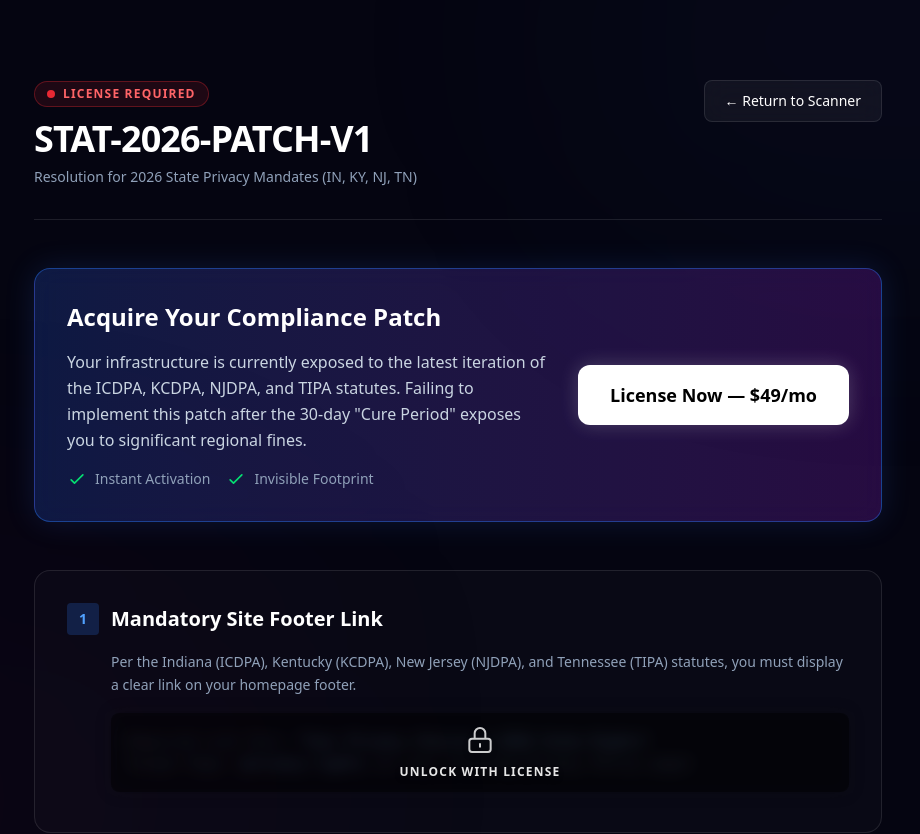
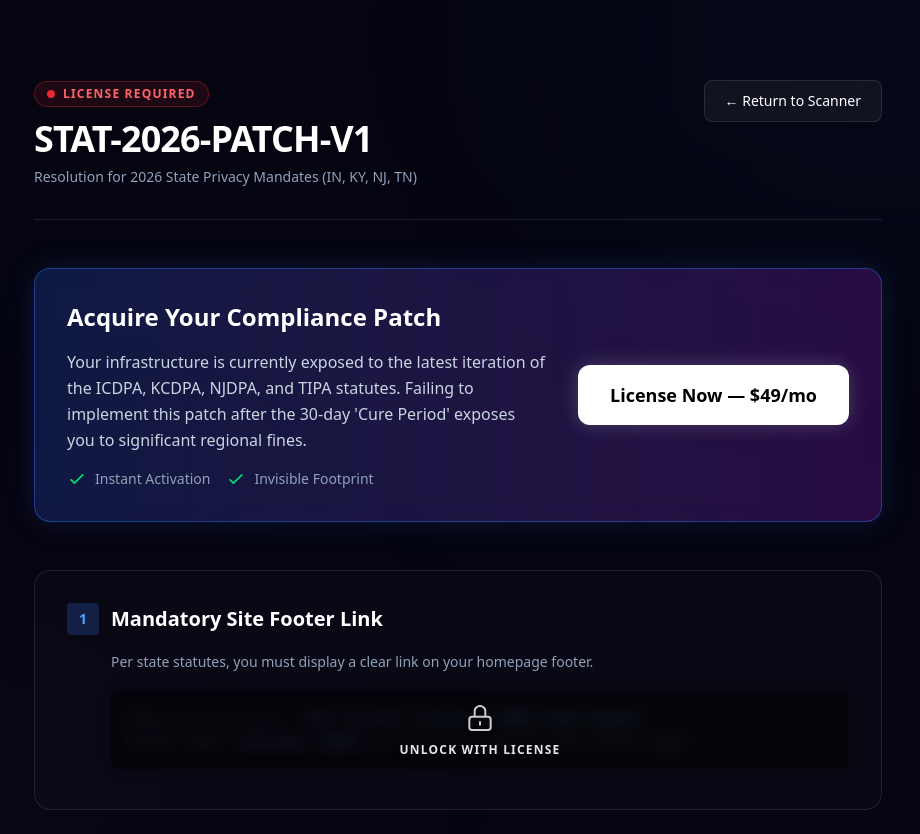
Before and after one commit to cybergod-duck/simple-as-that-lab, a Next.js app in the folder web/: page /success in a window 1280 px wide. Shown: the top 834 px of the page, without its empty margins (182-1102 px from the left). Built offline with nearby package versions, Linux system fonts and the light colour scheme.

Commit message:
feat: DEVOPS-WRAITH dynamic state routing

```diff
--- a/web/app/page.tsx
+++ b/web/app/page.tsx
@@ -1,6 +1,67 @@
 import Link from 'next/link';
 
-export default function Home() {
+// Helper to determine threat text based on the dynamic state parameter
+function getThreatData(stateParam?: string | string[]) {
+  const defaultData = {
+    title: "Ordinance Monitoring Active",
+    subtitle: "Automated at Scale.",
+    description: "We monitor hyper-local digital ordinances and deploy invisible patches before the fines hit. You aren't buying software; you're buying the absence of a lawsuit.",
+    alertPulse: "bg-blue-500",
+    alertBg: "bg-blue-500/10",
+    alertText: "text-blue-400",
+    alertBorder: "border-blue-500/30"
+  };
+
+  if (!stateParam) return defaultData;
+
+  const state = Array.isArray(stateParam) ? stateParam[0].toUpperCase() : stateParam.toUpperCase();
+
+  switch (state) {
+    case 'IN':
+      return {
+        ...defaultData,
+        title: "ACTIVE THREAT: Indiana ICDPA Violation",
+        subtitle: "$7,500 Risk Exposure.",
+        description: "Your infrastructure has been flagged for non-compliance under the Indiana Consumer Data Protection Act. Deploy the STAT-2026-PATCH-V1 before the cure period expires.",
+        alertPulse: "bg-red-500",
+        alertBg: "bg-red-500/10",
+        alertText: "text-red-400",
+        alertBorder: "border-red-500/30"
+      };
+    case 'RI':
+      return {
+        ...defaultData,
+        title: "IMMEDIATE PENALTY: Rhode Island RIDPA",
+        subtitle: "$10,000 Active Fine.",
+        description: "Rhode Island law (RIDPA) has no cure period. Non-compliance is subject to immediate $10,000 penalties. Secure your license instantly to lock down your footer.",
+        alertPulse: "bg-red-500",
+        alertBg: "bg-red-500/10",
+        alertText: "text-red-400",
+        alertBorder: "border-red-500/30"
+      };
+    case 'MN':
+      return {
+        ...defaultData,
+        title: "GRACE PERIOD EXPIRED: Minnesota MCDPA",
+        subtitle: "$7,500 Fines Active.",
+        description: "The 30-day statutory grace period for Minnesota (MCDPA) expired Jan 31, 2026. Implement the patch now to halt further legal action.",
+        alertPulse: "bg-red-500",
+        alertBg: "bg-red-500/10",
+        alertText: "text-red-400",
+        alertBorder: "border-red-500/30"
+      };
+    default:
+      return defaultData;
+  }
+}
+
+export default function Home({
+  searchParams,
+}: {
+  searchParams: { [key: string]: string | string[] | undefined };
+}) {
+  const threatData = getThreatData(searchParams?.state);
+
   return (
     <main className="min-h-screen bg-[#050511] overflow-hidden font-sans text-slate-300">
       {/* Dynamic Background */}
@@ -24,7 +85,7 @@ export default function Home() {
               </span>
             </div>
             <div className="flex gap-4 items-center">
-              <Link href="/success" className="text-sm font-medium text-slate-400 hover:text-white transition-colors">
+              <Link href={`/success${searchParams?.state ? `?state=${searchParams.state}` : ''}`} className="text-sm font-medium text-slate-400 hover:text-white transition-colors">
                 Verify Patch
               </Link>
               <button className="px-5 py-2 rounded-full border border-white/10 bg-white/5 hover:bg-white/10 text-sm font-medium transition-all backdrop-blur-md">
@@ -38,24 +99,24 @@ export default function Home() {
         <div className="flex-1 flex items-center justify-center px-6 py-20 pb-32">
           <div className="max-w-4xl mx-auto text-center space-y-8">
 
-            <div className="inline-flex items-center gap-2 px-3 py-1 rounded-full border border-blue-500/30 bg-blue-500/10 text-blue-400 text-xs font-semibold uppercase tracking-wider mb-4 animate-fade-in">
-              <span className="w-2 h-2 rounded-full bg-blue-500 animate-ping"></span>
-              Ordinance Monitoring Active
+            <div className={`inline-flex items-center gap-2 px-3 py-1 rounded-full border ${threatData.alertBorder} ${threatData.alertBg} ${threatData.alertText} text-xs font-semibold uppercase tracking-wider mb-4 animate-fade-in`}>
+              <span className={`w-2 h-2 rounded-full ${threatData.alertPulse} animate-ping`}></span>
+              {threatData.title}
             </div>
 
             <h1 className="text-5xl md:text-7xl font-extrabold text-white tracking-tight leading-[1.1]">
               <span className="block opacity-90">Compliance,</span>
-              <span className="bg-clip-text text-transparent bg-gradient-to-r from-blue-400 via-purple-400 to-pink-400 drop-shadow-lg">Automated at Scale.</span>
+              <span className="bg-clip-text text-transparent bg-gradient-to-r from-blue-400 via-purple-400 to-pink-400 drop-shadow-lg">{threatData.subtitle}</span>
             </h1>
 
             <p className="text-lg md:text-xl text-slate-400 max-w-2xl mx-auto font-light leading-relaxed">
-              We monitor hyper-local digital ordinances and deploy invisible patches before the fines hit. You aren't buying software; you're buying the absence of a lawsuit.
+              {threatData.description}
             </p>
 
             <div className="flex flex-col sm:flex-row items-center justify-center gap-4 pt-8">
-              <button className="w-full sm:w-auto px-8 py-4 rounded-lg bg-white text-black font-bold text-lg hover:bg-slate-200 transition-all shadow-[0_0_30px_rgba(255,255,255,0.2)] hover:shadow-[0_0_40px_rgba(255,255,255,0.4)] hover:-translate-y-1">
-                Scan My Infrastructure
-              </button>
+              <a href={`/success${searchParams?.state ? `?state=${searchParams.state}` : ''}`} className="w-full sm:w-auto px-8 py-4 rounded-lg bg-white text-black font-bold text-lg hover:bg-slate-200 transition-all shadow-[0_0_30px_rgba(255,255,255,0.2)] hover:shadow-[0_0_40px_rgba(255,255,255,0.4)] hover:-translate-y-1 block text-center">
+                Acquire Patch
+              </a>
               <button className="w-full sm:w-auto px-8 py-4 rounded-lg border border-white/10 bg-white/5 text-white font-bold text-lg hover:bg-white/10 transition-all backdrop-blur-md">
                 View 2026 Mandates
               </button>
--- a/web/app/success/page.tsx
+++ b/web/app/success/page.tsx
@@ -1,12 +1,68 @@
 import Link from 'next/link';
 import { Metadata } from 'next';
 
-export const metadata: Metadata = {
-    title: 'STAT-2026-PATCH-V1 | Simple As That',
-    description: 'Certified Statutory Compliance Patch for IN, KY, NJ, and TN 2026 Privacy Mandates.',
-};
+// Helper to determine threat text based on the dynamic state parameter
+function getThreatData(stateParam?: string | string[]) {
+    const defaultData = {
+        title: "STAT-2026-PATCH-V1",
+        subtitle: "Resolution for 2026 State Privacy Mandates (IN, KY, NJ, TN)",
+        description: "Your infrastructure is currently exposed to the latest iteration of the ICDPA, KCDPA, NJDPA, and TIPA statutes. Failing to implement this patch after the 30-day 'Cure Period' exposes you to significant regional fines.",
+        alertPulse: "bg-red-500",
+        alertBg: "bg-red-500/10",
+        alertText: "text-red-400",
+        alertBorder: "border-red-500/30"
+    };
 
-export default function SuccessPage() {
+    if (!stateParam) return defaultData;
+
+    const state = Array.isArray(stateParam) ? stateParam[0].toUpperCase() : stateParam.toUpperCase();
+
+    switch (state) {
+        case 'IN':
+            return {
+                ...defaultData,
+                title: "STAT-2026-PATCH-IN",
+                subtitle: "Resolution for Indiana Consumer Data Protection Act (ICDPA)",
+                description: "Your infrastructure is currently exposed to the latest iteration of the ICDPA statutes. Failing to implement this patch after the 30-day 'Cure Period' exposes you to significant $7,500 regional fines per violation.",
+                alertPulse: "bg-red-500",
+                alertBg: "bg-red-500/10",
+                alertText: "text-red-400",
+                alertBorder: "border-red-500/30"
+            };
+        case 'RI':
+            return {
+                ...defaultData,
+                title: "STAT-2026-PATCH-RI",
+                subtitle: "Resolution for Rhode Island Data Protection Act (RIDPA)",
+                description: "Your infrastructure is currently exposed to the latest iteration of the RIDPA statutes. This law contains NO CURE PERIOD. Failing to implement this patch exposes you to immediate $10,000 penalties per violation.",
+                alertPulse: "bg-red-500",
+                alertBg: "bg-red-500/10",
+                alertText: "text-red-400",
+                alertBorder: "border-red-500/30"
+            };
+        case 'MN':
+            return {
+                ...defaultData,
+                title: "STAT-2026-PATCH-MN",
+                subtitle: "Resolution for Minnesota Consumer Data Protection Act (MCDPA)",
+                description: "Your infrastructure is currently exposed to the latest iteration of the MCDPA statutes. The 30-day 'Cure Period' has EXPIRED. Implement this patch immediately to halt active $7,500 penalties.",
+                alertPulse: "bg-red-500",
+                alertBg: "bg-red-500/10",
+                alertText: "text-red-400",
+                alertBorder: "border-red-500/30"
+            };
+        default:
+            return defaultData;
+    }
+}
+
+export default function SuccessPage({
+    searchParams,
+}: {
+    searchParams: { [key: string]: string | string[] | undefined };
+}) {
+    const threatData = getThreatData(searchParams?.state);
+
     return (
         <main className="min-h-screen bg-[#050511] font-sans text-slate-300 selection:bg-blue-500/30 pb-20">
             {/* Dynamic Background */}
@@ -20,15 +76,15 @@ export default function SuccessPage() {
                 {/* Header Ribbon */}
                 <div className="mb-12 flex flex-col md:flex-row md:items-center justify-between gap-6 border-b border-white/10 pb-8">
                     <div>
-                        <div className="inline-flex items-center gap-2 px-3 py-1 rounded-full border border-red-500/30 bg-red-500/10 text-red-400 text-xs font-bold tracking-widest uppercase mb-3">
-                            <span className="w-2 h-2 rounded-full bg-red-500 animate-pulse"></span>
+                        <div className={`inline-flex items-center gap-2 px-3 py-1 rounded-full border ${threatData.alertBorder} ${threatData.alertBg} ${threatData.alertText} text-xs font-bold tracking-widest uppercase mb-3`}>
+                            <span className={`w-2 h-2 rounded-full ${threatData.alertPulse} animate-pulse`}></span>
                             License Required
                         </div>
                         <h1 className="text-3xl md:text-4xl font-bold text-white tracking-tight">
-                            STAT-2026-PATCH-V1
+                            {threatData.title}
                         </h1>
                         <p className="text-slate-400 mt-2 text-sm font-medium">
-                            Resolution for 2026 State Privacy Mandates (IN, KY, NJ, TN)
+                            {threatData.subtitle}
                         </p>
                     </div>
 
@@ -43,7 +99,7 @@ export default function SuccessPage() {
                         <div className="flex-1 space-y-4">
                             <h2 className="text-2xl font-bold text-white">Acquire Your Compliance Patch</h2>
                             <p className="text-slate-300 leading-relaxed text-sm md:text-base">
-                                Your infrastructure is currently exposed to the latest iteration of the ICDPA, KCDPA, NJDPA, and TIPA statutes. Failing to implement this patch after the 30-day "Cure Period" exposes you to significant regional fines.
+                                {threatData.description}
                             </p>
                             <div className="flex items-center gap-4 text-sm font-medium text-slate-400">
                                 <span className="flex items-center gap-2">
@@ -79,7 +135,7 @@ export default function SuccessPage() {
                         </h2>
                         <div className="pl-11 space-y-4 text-sm leading-relaxed text-slate-400 pb-2">
                             <p>
-                                Per the Indiana (ICDPA), Kentucky (KCDPA), New Jersey (NJDPA), and Tennessee (TIPA) statutes, you must display a clear link on your homepage footer.
+                                Per state statutes, you must display a clear link on your homepage footer.
                             </p>
 
                             <div className="relative mt-4">
@@ -108,13 +164,13 @@ export default function SuccessPage() {
                         </h2>
                         <div className="pl-11 space-y-4 text-sm leading-relaxed text-slate-400">
                             <p>
-                                Add the proprietary disclosure text to your target `/privacy-rights` page to satisfy the 30-day "Cure Period" requirements:
+                                Add the proprietary disclosure text to your target `/privacy-rights` page to satisfy the requirements:
                             </p>
 
                             <div className="relative mt-4">
                                 <div className="bg-black/80 p-6 rounded-xl border border-white/10 font-mono text-[13px] leading-relaxed text-slate-300 filter blur-sm select-none opacity-50">
                                     <h3 className="text-white font-bold mb-3">NOTICE OF CONSUMER PRIVACY RIGHTS (2026)</h3>
-                                    <p className="mb-3">Residents of IN, KY, NJ, and TN are granted specific rights under state law regarding personal data...</p>
+                                    <p className="mb-3">Residents are granted specific rights under state law regarding personal data...</p>
                                     <ul className="space-y-2 mb-4 list-disc list-inside text-slate-400">
                                         <li><strong className="text-slate-200">Right to Access/Confirm...</strong></li>
                                         <li><strong className="text-slate-200">Right to Correct/Delete...</strong></li>
```
